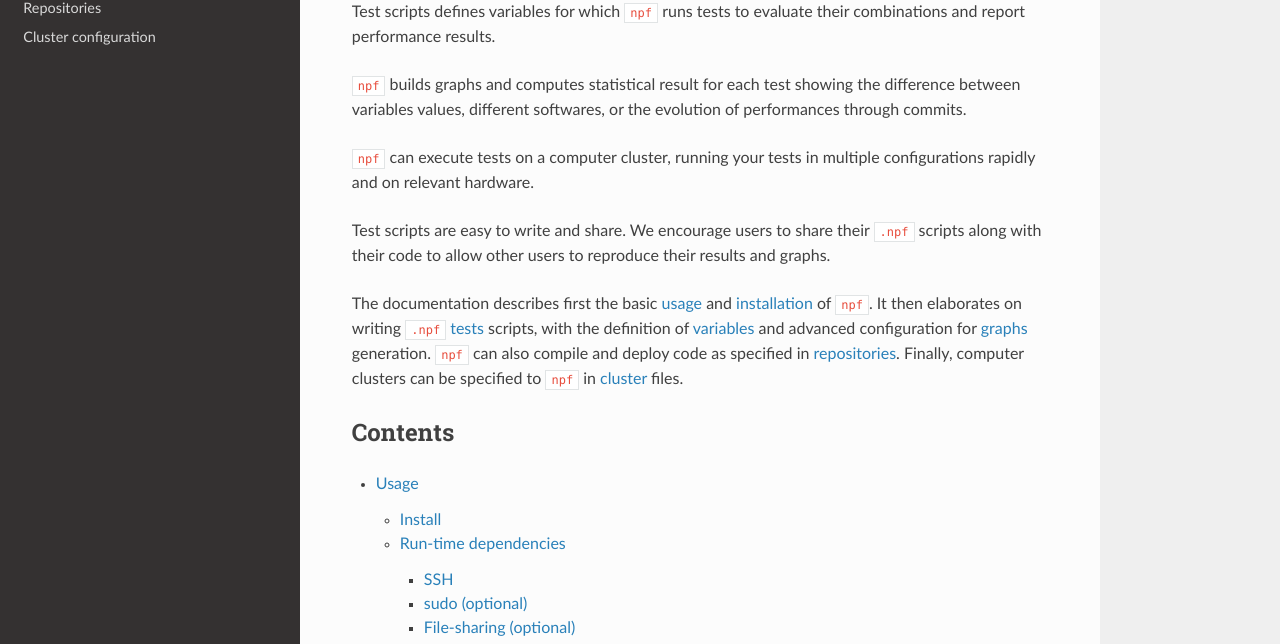
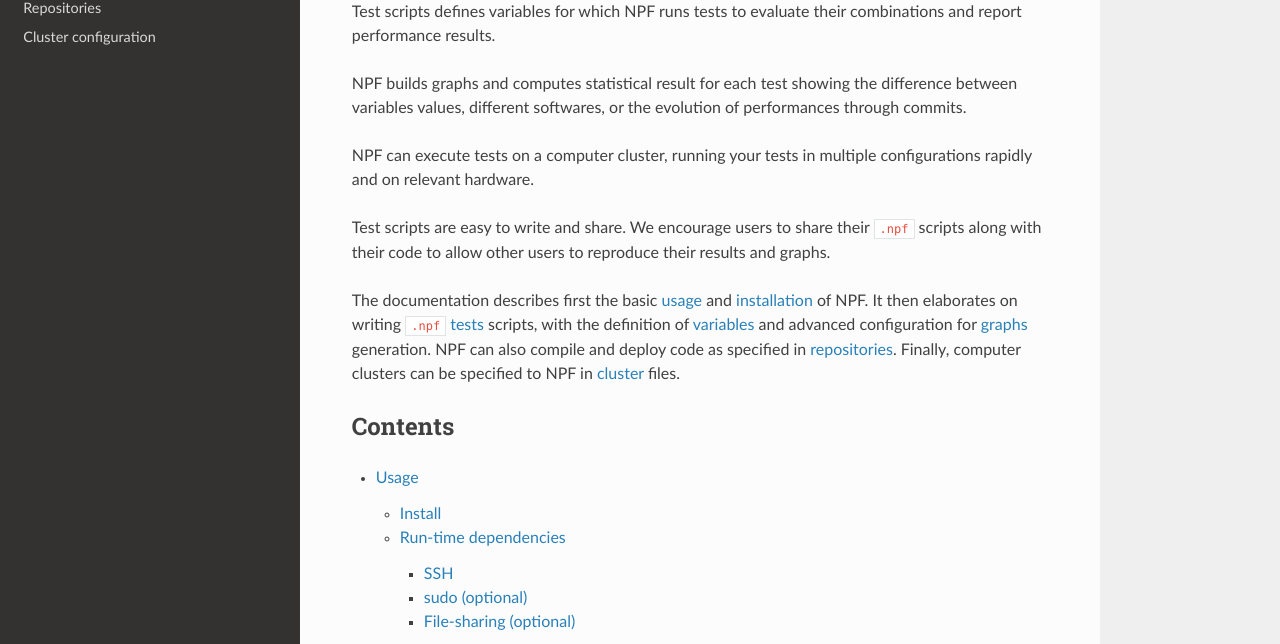
Before and after one commit to tbarbette/npf-docs, a Sphinx documentation site: the page built from docs/source/index.rst, in a window 1280 px wide and 900 px high, scrolled down 792 px, cut to the strip 256-900 px from the top of the window. Built offline with Sphinx 7.4.7 and the Read the Docs theme 2.0.0, drawn with Linux system fonts in a browser that asks for light colours.

Commit message:
npf is not a command, so better spell it NPF

```diff
--- a/docs/source/index.rst
+++ b/docs/source/index.rst
@@ -35,25 +35,25 @@ To produce the following graph:
    :width: 400
    :alt: Result for tests/tcp/01-iperf.np
 
-Test scripts defines variables for which ``npf`` runs tests to evaluate their combinations
+Test scripts defines variables for which NPF runs tests to evaluate their combinations
 and report performance results.
 
-``npf`` builds graphs and computes statistical result for each test
+NPF builds graphs and computes statistical result for each test
 showing the difference between variables values, different softwares, or the evolution of
 performances through commits.
 
-``npf`` can execute tests on a computer cluster, running your tests
+NPF can execute tests on a computer cluster, running your tests
 in multiple configurations rapidly and on relevant hardware.
 
 Test scripts are easy to write and share.
 We encourage users to share their ``.npf`` scripts along with their code
 to allow other users to reproduce their results and graphs.
 
-The documentation describes first the basic :doc:`usage <usage>` and :ref:`installation <installation>` of ``npf``.
+The documentation describes first the basic :doc:`usage <usage>` and :ref:`installation <installation>` of NPF.
 It then elaborates on writing ``.npf`` :ref:`tests <tests>` scripts, with the definition of :ref:`variables <variables>`
 and advanced configuration for :ref:`graphs <graph>` generation.
-``npf`` can also compile and deploy code as specified in :ref:`repositories <repos>`.
-Finally, computer clusters can be specified to ``npf`` in :ref:`cluster <cluster>` files.
+NPF can also compile and deploy code as specified in :ref:`repositories <repos>`.
+Finally, computer clusters can be specified to NPF in :ref:`cluster <cluster>` files.
 
 Contents
 --------
```
